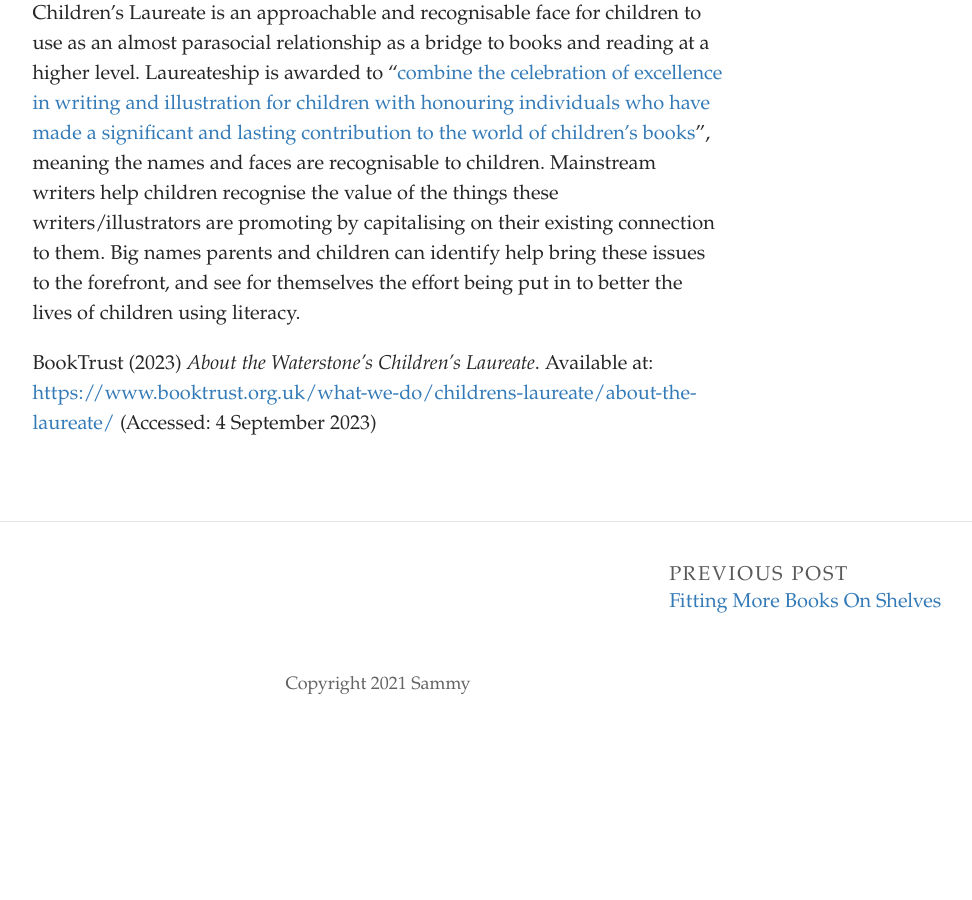
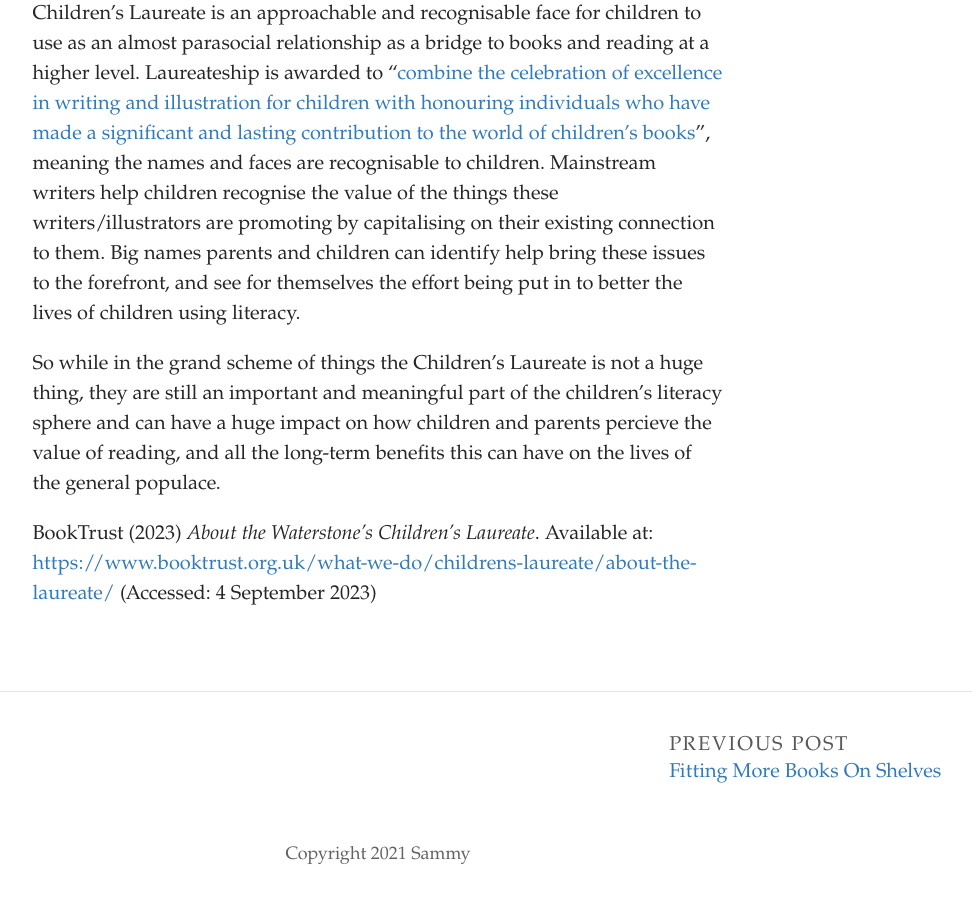
Before and after one commit to SammySpinsAYarn/Blog, a Jekyll site: the page built from _posts/2023-10-04-beginners-guide-to-childrens-laureate.md, in a window 1280 px wide and 900 px high, scrolled down 927 px. Shown: the whole window, without its empty margins (262-1234 px from the left). Built offline with Jekyll 4.4.1, drawn with Linux system fonts in a browser that asks for light colours; some web fonts are replaced; before the commit the page ends 1657 px from its top, so only the background shows below that.

Commit message:
Update Post “2023-10-04-beginners-guide-to-childrens-laureate”

```diff
--- a/_posts/2023-10-04-beginners-guide-to-childrens-laureate.md
+++ b/_posts/2023-10-04-beginners-guide-to-childrens-laureate.md
@@ -13,4 +13,10 @@ A﻿lthough a private endeavour sponsored by Waterstones and an assortment of li
 
 B﻿ecause it is positive interaction with literacture and books and facilities. The Children's Laureate is an approachable and recognisable face for children to use as an almost parasocial relationship as a bridge to books and reading at a higher level. Laureateship is awarded to "[combine the celebration of excellence in writing and illustration for children with honouring individuals who have made a significant and lasting contribution to the world of children’s books](https://www.booktrust.org.uk/what-we-do/childrens-laureate/about-the-laureate/)", meaning the names and faces are recognisable to children. Mainstream writers help children recognise the value of the things these writers/illustrators are promoting by capitalising on their existing connection to them. Big names parents and children can identify help bring these issues to the forefront, and see for themselves the effort being put in to better the lives of children using literacy.
 
+S﻿o while in the grand scheme of things the Children's Laureate is not a huge thing, they are still an important and meaningful part of the children's literacy sphere and can have a huge impact on how children and parents percieve the value of reading, and all the long-term benefits this can have on the lives of the general populace.
+
+
+
+
+
 BookTrust (2023) *About the Waterstone’s Children’s Laureate*. Available at: <https://www.booktrust.org.uk/what-we-do/childrens-laureate/about-the-laureate/> (Accessed: 4 September 2023)
```
